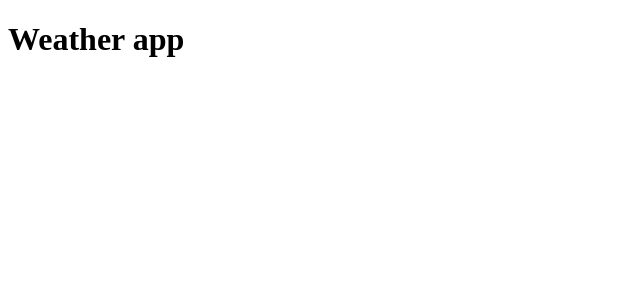
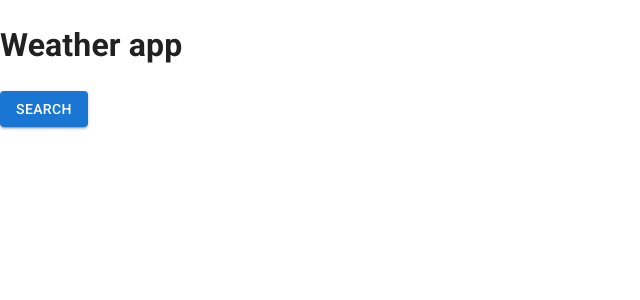
Before and after one commit to andrey-ponamarev/weather-app, a React (Create React App) app: page / in a window 1280 px wide. Shown: the top 300 px of the page, without its empty margins (0-640 px from the left). Built offline with nearby package versions, Linux system fonts and the light colour scheme.

Commit message:
fix: :lipstick: MUI, normilize css

```diff
--- a/package.json
+++ b/package.json
@@ -4,6 +4,8 @@
   "private": true,
   "homepage": "https://github.com/andrey-ponamarev/weather-app",
   "dependencies": {
+    "@emotion/react": "^11.6.0",
+    "@emotion/styled": "^11.6.0",
     "@mui/material": "^5.1.1",
     "@testing-library/jest-dom": "^5.11.4",
     "@testing-library/react": "^11.1.0",
@@ -17,6 +19,7 @@
     "react": "^17.0.2",
     "react-dom": "^17.0.2",
     "react-scripts": "4.0.3",
+    "styled-components": "^5.3.3",
     "typescript": "^4.1.2",
     "web-vitals": "^1.0.1"
   },
--- a/public/index.html
+++ b/public/index.html
@@ -21,6 +21,14 @@
       work correctly both with client-side routing and a non-root public URL.
       Learn how to configure a non-root public URL by running `npm run build`.
     -->
+    <link
+      rel="stylesheet"
+      href="https://fonts.googleapis.com/css?family=Roboto:300,400,500,700&display=swap"
+    />
+    <link
+      rel="stylesheet"
+      href="https://fonts.googleapis.com/icon?family=Material+Icons"
+    />
     <title>Weather App</title>
   </head>
   <body>
--- a/src/App.tsx
+++ b/src/App.tsx
@@ -1,7 +1,15 @@
 import React from "react";
+import CssBaseline from "@mui/material/CssBaseline";
+import Button from "@mui/material/Button";
 
 const App: React.FC = () => {
-  return <h1>Weather app</h1>;
+  return (
+    <React.Fragment>
+      <CssBaseline />
+      <h1>Weather app</h1>
+      <Button variant="contained">Search</Button>
+    </React.Fragment>
+  );
 };
 
 export default App;
```
Also changed, not shown: 1 other file (tests, documents, lock files or other folders).
